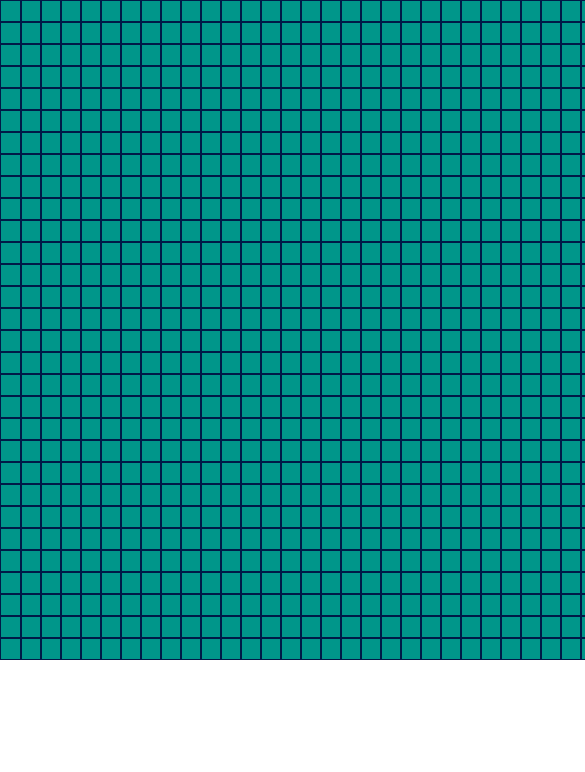
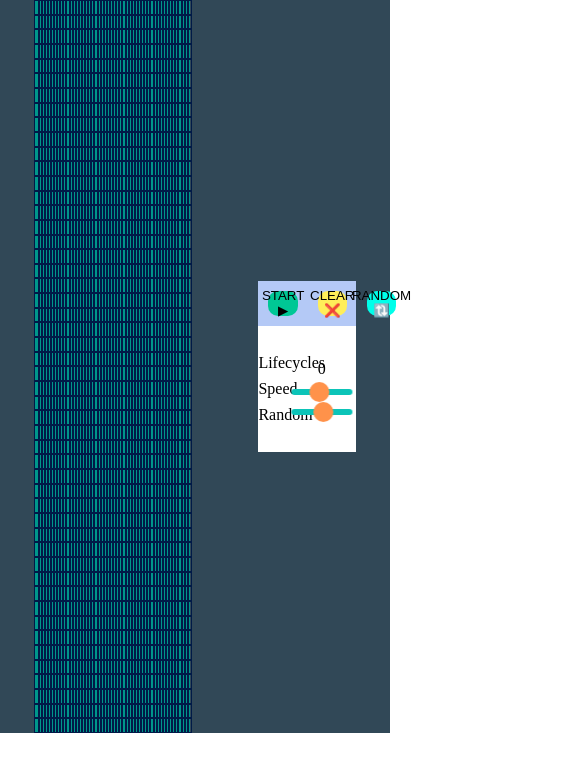
Before and after one commit to azatecas/CS_Build_Week_1, a React (Create React App) app in the folder game-of-life/: page / in a window 390 px wide. Shown: the top 772 px of the page, 585 px wide, since content can reach past the window. Built offline with nearby package versions, Linux system fonts and the light colour scheme.

Commit message:
resized grid with responsive units, removed redux actions and redux reducers not necessary for this project

```diff
--- a/game-of-life/src/App.css
+++ b/game-of-life/src/App.css
@@ -1,6 +1,60 @@
+/* http://meyerweb.com/eric/tools/css/reset/
+   v2.0 | 20110126
+   License: none (public domain)
+*/
+
+html, body, div, span, applet, object, iframe,
+h1, h2, h3, h4, h5, h6, p, blockquote, pre,
+a, abbr, acronym, address, big, cite, code,
+del, dfn, em, img, ins, kbd, q, s, samp,
+small, strike, strong, sub, sup, tt, var,
+b, u, i, center,
+dl, dt, dd, ol, ul, li,
+fieldset, form, label, legend,
+table, caption, tbody, tfoot, thead, tr, th, td,
+article, aside, canvas, details, embed,
+figure, figcaption, footer, header, hgroup,
+menu, nav, output, ruby, section, summary,
+time, mark, audio, video {
+	margin: 0;
+	padding: 0;
+	border: 0;
+	font-size: 100%;
+	font: inherit;
+	vertical-align: baseline;
+}
+/* HTML5 display-role reset for older browsers */
+article, aside, details, figcaption, figure,
+footer, header, hgroup, menu, nav, section {
+	display: block;
+}
+body {
+	line-height: 1;
+}
+ol, ul {
+	list-style: none;
+}
+blockquote, q {
+	quotes: none;
+}
+blockquote:before, blockquote:after,
+q:before, q:after {
+	content: '';
+	content: none;
+}
+table {
+	border-collapse: collapse;
+	border-spacing: 0;
+}
+
+/* END OF RESET */
+
 .main-cont {
   display: flex;
+  flex-direction: row;
   justify-content: space-around;
+  align-items: center;
+  background-color: rgb(49, 72, 87);
 }
 
 .grid-cont {
@@ -8,45 +62,110 @@
   /* grid-template-columns: repeat(25, 20px); */
   background-color: rgb(0, 150, 138);
   margin:0;
+  width: 40vw;
+  gap: 0;
+  justify-content: center;
+  align-items: center;
 }
 
 .cell-active {
-  background-color: rgb(255, 255, 255);
-  width: 20px;
-  height: 20px;
+  background-color: rgb(1, 255, 238);
+  width: .8vw;
+  height: 1.5vh;
   border: solid .5px rgb(0, 26, 71);
-  box-shadow: inset 0 0 10px rgb(1, 255, 238);
+  align-items: stretch;
+
 }
 
 .cell-inactive {
   background-color: rgba(0, 177, 162, 0);
-  width: 20px;
-  height: 20px;
+  width: .8vw;
+  height: 1.5vh;
   border: solid .5px rgb(0, 26, 71);
+  align-items: stretch;
+
 }
 
 .control {
-  width: 300px;
-  background-color: rgb(233, 233, 233);
+  width: 25vw;
+  background-color: #b4c9f6;
+}
+
+.control h1 {
+  font-size: 20px;
+}
+
+.btn-cont {
+  width: 100%;
+  display: flex;
+  justify-content: space-around;
+  align-items: center;
 }
 
 button {
   height: 25px;
-  width: 150px;
+  width: 30%;
   border: none;
   margin: 10px;
+  border-radius: 10px;
   background-color: rgb(0, 255, 234);
+  cursor: pointer;
+  outline: none;
+  display: flex;
+  justify-content: center;
+  align-items: center;
 
 }
 
-#time-slider {
+.start-btn{
+  background-color: rgb(0, 199, 149);
+}
+.stop-btn{
+  background-color: rgb(255, 106, 106);
+}
+.clear-btn{
+  background-color: rgb(255, 238, 89);
+}
+.slider-cont {
+  width: 100%;
+  height: 15vh;
+  display: flex;
+  justify-content: space-around;
+  align-items: center;
+  margin: 0px 0;
+  background-color: rgb(255, 255, 255);
+}
+
+.labels {
+    /* background-color: green; */
+    width: 30%;
+    display: flex;
+    flex-direction: column;
+    text-align: center;
+}
+
+.labels p{
+  margin: 5px 0;
+}
+.values {
+  width: 70%;
+  text-align: center;
+}
+
+
+.values input,p{
+  margin: 5px 0;
+}
+
+/* #time-slider {
   transform: rotateY(180deg);
-}
+} */
 input[type=range] {
-  height: 26px;
+  height: 10px;
   -webkit-appearance: none;
-  margin: 10px 0;
-  width: 100%;
+  width: 90%;
+  background-color: rgba(0, 0, 0, 0);
+  transform: rotateY(180deg);
 }
 input[type=range]:focus {
   outline: none;
--- a/game-of-life/src/components/Grid.js
+++ b/game-of-life/src/components/Grid.js
@@ -4,8 +4,8 @@
 
 
 const Grid = () => {
-    const [numRows, setNumRows] = useState(30);
-    const [numCols, setNumCols] = useState(30);
+    const [numRows, setNumRows] = useState(50);
+    const [numCols, setNumCols] = useState(50);
     const [grid, setGrid] = useState([]);
     const [running, setRunning] = useState(false);
     const [operations, setOperations] = useState([
@@ -20,7 +20,7 @@
       ],)
     let [counter, setCounter] = useState(0);
     let [randomSlider, setRandomSlider] = useState(.5);
-    let [timeSlider, setTimeSlider] = useState(700)
+    let [timeSlider, setTimeSlider] = useState(200)
 
     const runningRef = useRef(running);
     runningRef.current = running;
@@ -103,7 +103,7 @@
     return(
         <>
             <div className='main-cont'>
-                <div className="grid-cont" style={{gridTemplateColumns:`repeat(${numRows}, 20px)`}}>
+                <div className="grid-cont" style={{gridTemplateColumns:`repeat(${numRows}, .8vw)`}}>
                     {gridRef.current.map((rows, i) => (
                         rows.map((col, k) => (
                             <div
@@ -123,6 +123,7 @@
                 </div>
 
                 <div className="control">
+                    <div className="btn-cont">
                         <button onClick={() => {
                             setRunning(!running);
                             if (!running) {
@@ -130,19 +131,24 @@
                                 runSimulation()
                             }
 
-                        }}>
+                            }}
+                            className={running ? 'stop-btn' : 'start-btn'}
+                            >
 
-                        { running ? 'STOP' : 'START' }
+                            { running ? 'STOP ⏸' : 'START ▶' }
                         </button>
 
                         <button onClick={() => {
                             setGrid(Array(numRowsRef.current).fill(Array(numColsRef.current).fill(0)));
                             setRunning(false);
+
+                            setTimeout(() => {
                             setCounter(0);
-                        counterRef.current = counter;
-
-                    }}>
-                        CLEAR
+                            }, 100);
+                            }}
+                            className="clear-btn"
+                        >
+                            {`CLEAR ❌` }
                         </button>
 
                         <button onClick={() => {
@@ -152,11 +158,27 @@
                             alert("Simulation must be stopped first")
                             }
                             }}>
-                        Random Pattern
+                            {`RANDOM 🔃`}
                         </button>
+                    </div>
 
-                    <h1>Lifecycles: {counterRef.current}</h1>
+                    <div className="slider-cont">
+                        <div className="labels">
+                            <p>Lifecycles</p>
+                            <p>Speed</p>
+                            <p>Random</p>
+                        </div>
 
+                        <div className="values">
+                            <p>{counterRef.current}</p>
+                            <input
+                                id="time-slider"
+                                type="range"
+                                min="100" max="1000"
+                                value={timeSlider.time}
+                                onChange={handleTimeChange}
+                                step="100"
+                            />
 
                             <input
                                 id="random-slider"
@@ -166,18 +188,8 @@
                                 onChange={handleRandomChange}
                                 step=".01"
                             />
-                    <p>Random Size: {Math.floor(randomSlider * 10)}</p>
-
-
-                    <input
-                        id="time-slider"
-                        type="range"
-                        min="100" max="2500"
-                        value={timeSlider.time}
-                        onChange={handleTimeChange}
-                        step="100"
-                    />
-                    <p>Speed of Life: {26 - (timeSlider / 100)}</p>
+                        </div>
+                    </div>
                 </div>
             </div>
         </>
```
Lines whose indentation alone changed are shown as unchanged.
